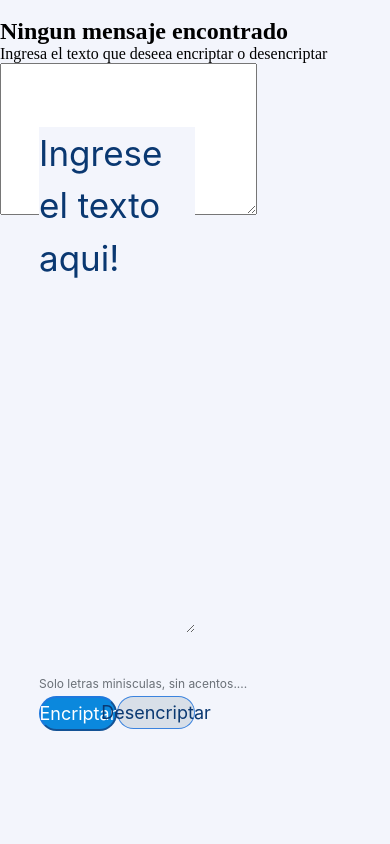
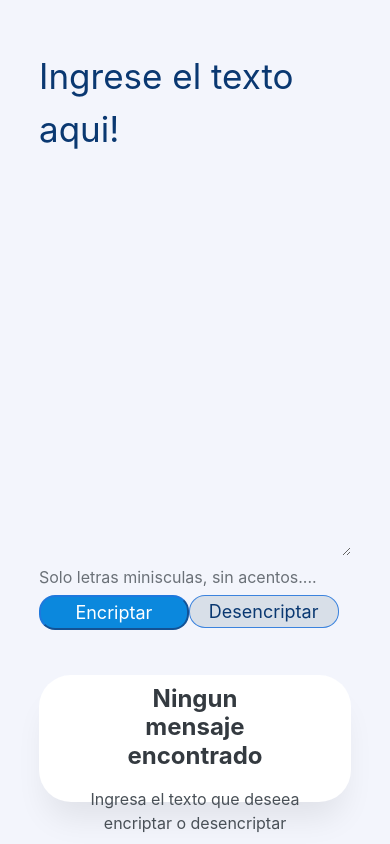
Before and after one commit to Hernanroco/Encriptador-de-Texto, a plain HTML site: page index.html in a window 390 px wide. Both pictures are taken after a click on the button "Encriptar". Drawn offline with Linux system fonts and the light colour scheme.

Commit message:
funcion encriptado

```diff
--- a/index.html
+++ b/index.html
@@ -25,7 +25,7 @@
       <div class="mensaje-encriptado" id="mensaje-encriptado">
         <h2 id="titulo-mensaje">Ningun mensaje encontrado</h2>
         <p id="parrafo">Ingresa el texto que deseea encriptar o desencriptar</p>
-        <textarea name="mensaje" id="mensaje" cols="30" rows="10" class="mensaje"></textarea>
+        <!--<textarea name="mensaje" id="mensaje" cols="30" rows="10" class="mensaje"></textarea>-->
       </div>
     </div>
   </div>
--- a/index.js
+++ b/index.js
@@ -0,0 +1,46 @@
+function encriptar () {
+  let tituloMensaje = document.getElementById('titulo-mensaje');
+  let parrafo = document.getElementById('parrafo');
+  let texto = document.getElementById('texto').value;
+  let textoCifrado = texto.replace(/a/gi, 'd')
+                          .replace(/b/gi, 'c')
+                          .replace(/c/gi, 'z')
+                          .replace(/d/gi, 'i')
+                          .replace(/e/gi, 'f')
+                          .replace(/f/gi, 'a')
+                          .replace(/g/gi, 'f')
+                          .replace(/h/gi, 'o')
+                          .replace(/i/gi, 'u')
+                          .replace(/j/gi, 'm')
+                          .replace(/k/gi, 'l')
+                          .replace(/l/gi, 'x')
+                          .replace(/m/gi, 'y')
+                          .replace(/n/gi, 'v')
+                          .replace(/ñ/gi, 'q')
+                          .replace(/o/gi, 'e')
+                          .replace(/p/gi, 'j')
+                          .replace(/q/gi, 'p')
+                          .replace(/r/gi, 'r')
+                          .replace(/s/gi, 'z')
+                          .replace(/t/gi, 'w')
+                          .replace(/u/gi, 'ñ')
+                          .replace(/v/gi, 'n')
+                          .replace(/w/gi, 'b')
+                          .replace(/x/gi, 'h')
+                          .replace(/y/gi, 'i')
+                          .replace(/z/gi, 'k');
+
+  if(texto.length != 0) {
+    document.getElementById('texto').value = textoCifrado;
+    tituloMensaje.textContent = 'Texto encriptado con exito!';
+    parrafo.textContent = '';
+  } else {
+    tituloMensaje.textContent = 'Ningun mensaje encontrado';
+    parrafo.textContent = 'Ingresa el texto que deseea encriptar o desencriptar';
+    alert('Debes ingresar algun texto');
+  }
+}
+
+function desencriptar () {
+
+}
--- a/style.css
+++ b/style.css
@@ -114,3 +114,123 @@
     color: #0a3871;
     border-color: #2276dddc;
 }
+
+
+.encriptado {
+    display:  flex;
+    justify-content: center;
+    position: absolute;
+    width: 30%;
+    height: 90%;
+    left: 60%;
+    top: 5%;
+    background: white;
+    box-shadow: 0px 24px 32px -8px rgba(0, 0, 0, 0.08);
+    border-radius: 32px;
+}
+
+
+.mensaje-encriptado {
+    display: flex;
+    flex-direction: column;
+    align-items: center;
+    justify-content: center;
+    padding: 1%;
+    gap: 16px;
+    position: absolute;
+    width: 100%;
+    top: 65%;
+    text-align: center;
+}
+
+
+.mensaje-encriptado h2 {
+    width: 60%;
+    font-family: 'inter';
+    font-style: normal;
+    font-weight: 700;
+    font-size: 24px;
+    line-height: 120%;
+    text-align: center;
+    color: #343a40;
+}
+
+
+.mensaje-encriptado p {
+    width: 80%;
+    font-family: 'inter';
+    font-style: normal;
+    font-weight: 400;
+    font-size: 16px;
+    line-height: 150%;
+    text-align: center;
+    color: #495057;
+}
+
+
+
+/* Responsive design */
+
+@media (max-width: 57.5em) {
+    .container {
+        display: flex;
+        flex-direction: row;
+    }
+
+    .encriptar {
+        width: 100%;
+    }
+
+    .texto {
+        width: 80%;
+        height: 60%;
+        left: 10%;
+        top: 50px;
+    }
+
+    .terminos {
+        width: 80%;
+        left: 10%;
+        top: 67%;
+    }
+
+    .terminos p {
+        font-size: 16px;
+    }
+
+    .botones {
+        width: 80%;
+        left: 10%;
+        top: 70%;
+    }
+
+    .btn-encriptar {
+        width: 48%;
+        border-radius: 16px;
+    }
+
+    .btn-desencriptar {
+        width: 48%;
+        border-radius: 16px;
+    }
+
+    .btn-encriptar:hover,
+    .btn-desencriptar:hover {
+        margin: 0.3%;
+        width: 47.5%;
+        padding: 1.8%;
+    }
+
+    .encriptado {
+        width: 80%;
+        height: 15%;
+        left: 10%;
+        top: 80%;
+    }
+
+    .mensaje-encriptado {
+        width: 100%;
+        top: 5%;
+    }
+
+}
```
Also changed, not shown: img/codificado.jfif (added).
